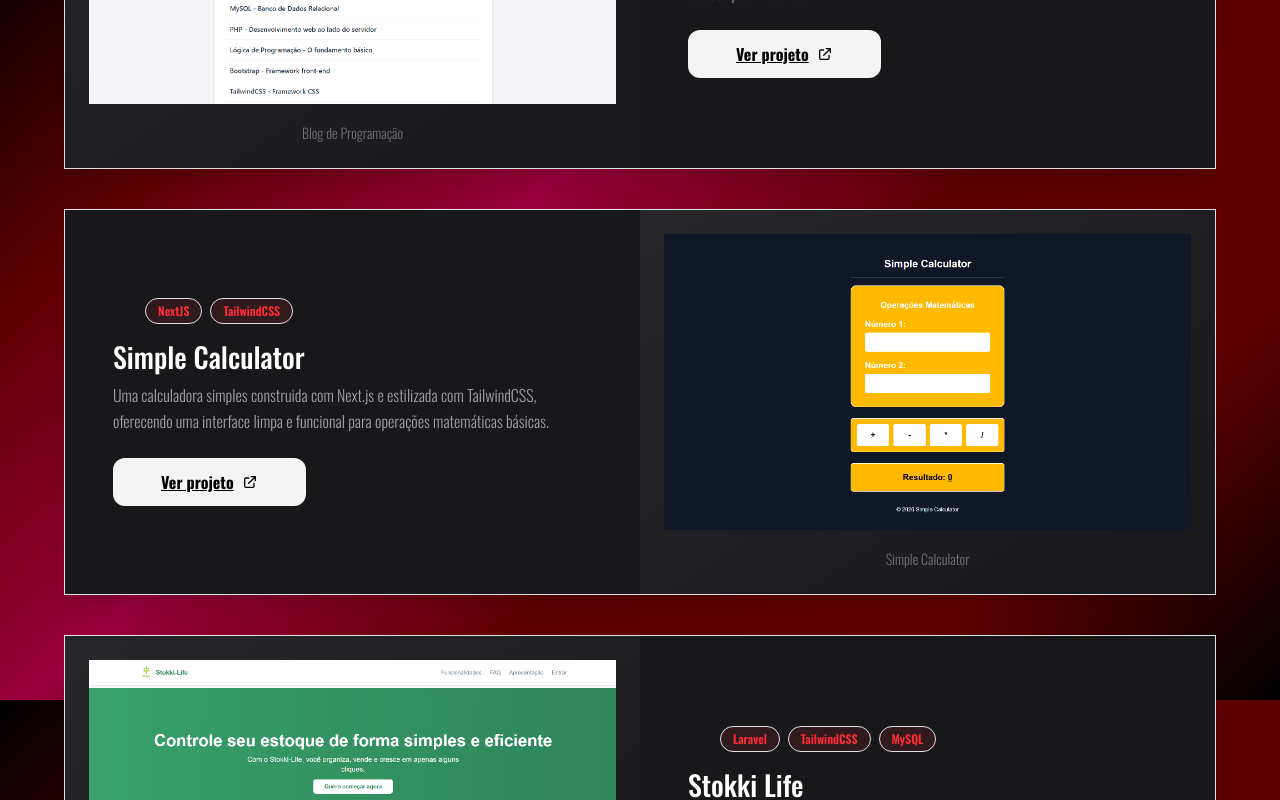
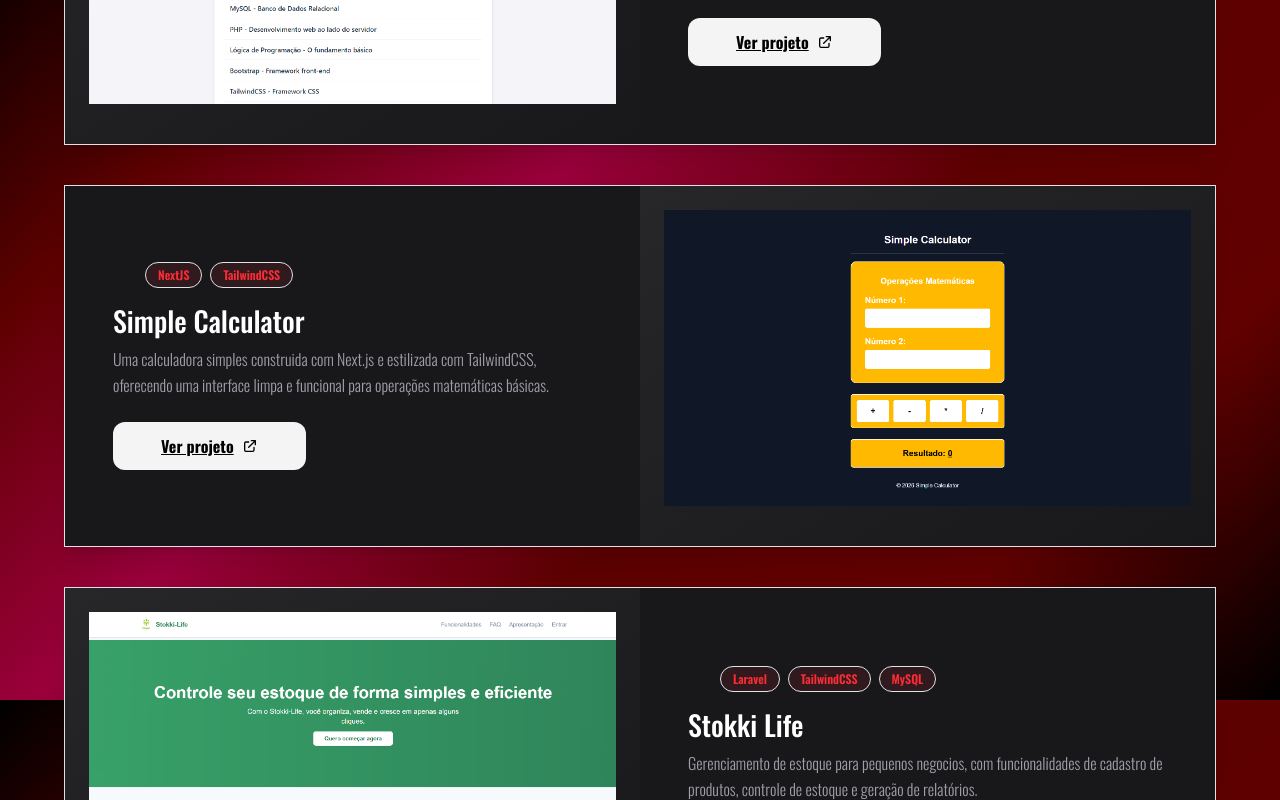
Before and after one commit to LokiiiGo/portifolio-lucas-chambi, a React (Vite) app: page / in a window 1280 px wide. Shown: the part 2500-3300 px from the top of the page. Built offline with nearby package versions, Linux system fonts and the light colour scheme.

Commit message:
removendo a tag span no componente projetos

```diff
--- a/src/components/Projetos.jsx
+++ b/src/components/Projetos.jsx
@@ -58,7 +58,6 @@
                       <div className="mx-auto mb-3 rounded-xl bg-black flex items-center justify-center">
                         <img src={projeto.image} alt={projeto.title} className="w-full h-full object-cover" />
                       </div>
-                      <span className="text-zinc-500 text-sm">{projeto.title}</span>
                     </div>
                   </div>
                 </div>
```
